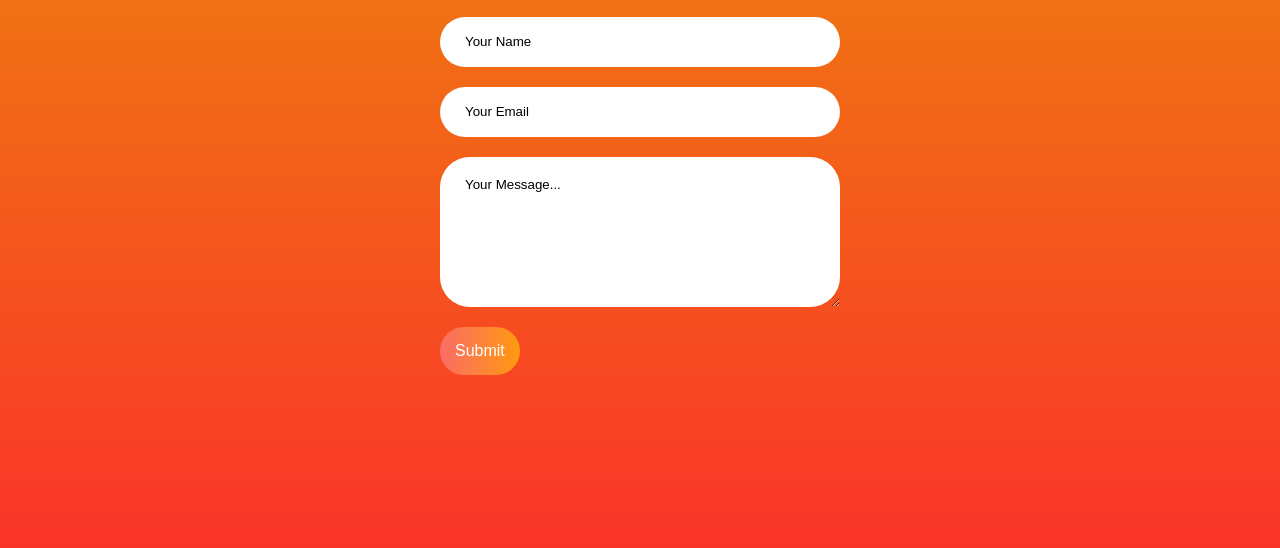
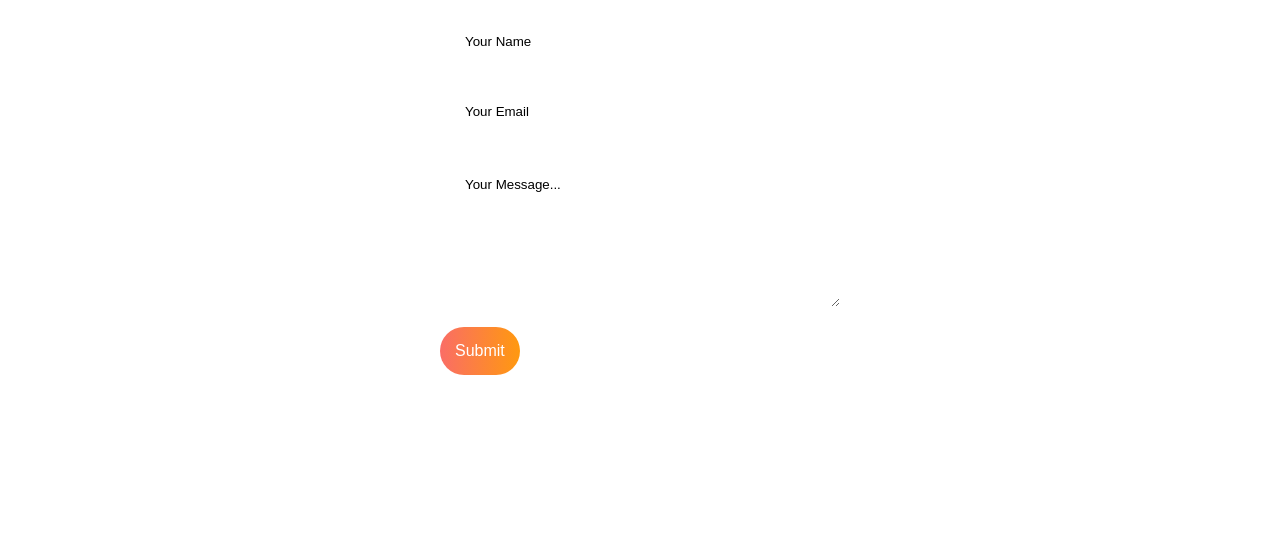
Before and after one commit to tanvir562/Improved-lamp2, a plain HTML site: page index.html in a window 1280 px wide. Shown: the part 252-800 px from the top of the page. Drawn offline with Linux system fonts and the light colour scheme.

Commit message:
Update style-con.css

```diff
--- a/style-con.css
+++ b/style-con.css
@@ -5,7 +5,7 @@
 }
 body{
     font-family: sans-serif;
-    background: linear-gradient(#ec8e09,#fa3429);
+    background: white;
 }
 .container{
     height: 100vh;
```
